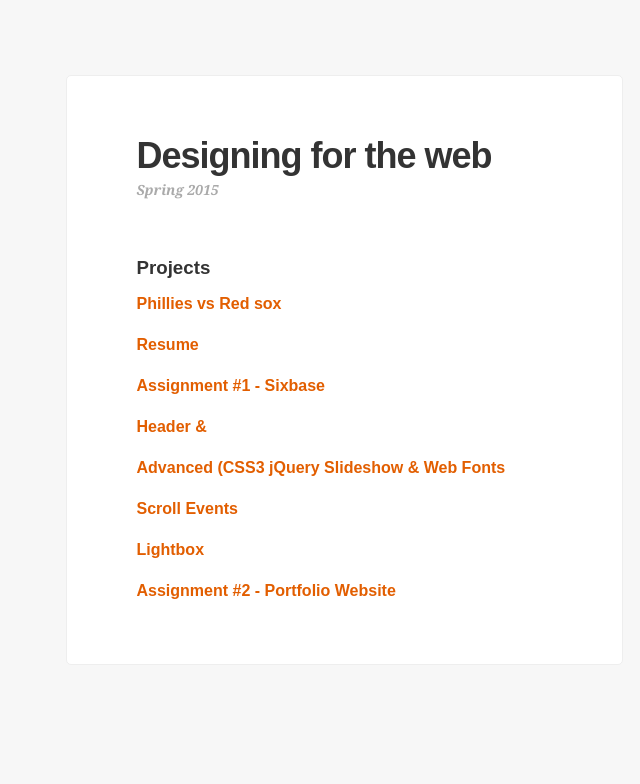
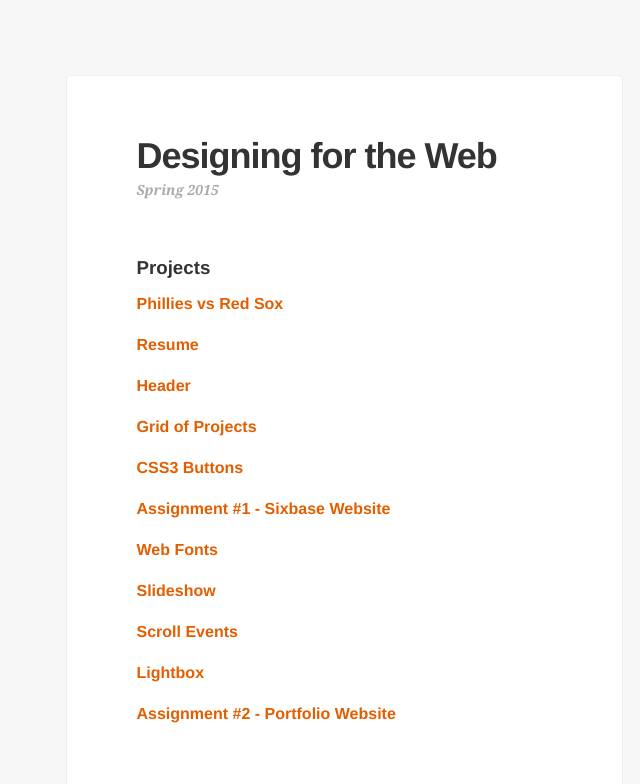
Before and after one commit to sebby1/sebby1.github.com, a plain HTML site: page index.html in a window 1280 px wide. Shown: the whole page, without its empty margins (296-936 px from the left). Drawn offline with Linux system fonts and the light colour scheme.

Commit message:
changes to index and readme

```diff
--- a/index.html
+++ b/index.html
@@ -1,12 +1,10 @@
-<!doctype html>
-<html>
-	<head>
-		<title>Designing for the web | Spring 2015</title>
+<html><head>
+    <title>Designing for the Web | Spring 2015</title>
 
-		<style type='text/css'>
+    <style type="text/css">
       body {
         background: #f7f7f7;
-				font-family: 'Helvitica', Arial, sans-serif;
+        font-family: 'Helvetica', Arial, sans-serif;
         color: #333333;
         font-size: 16px;
         line-height: 1.0;
@@ -14,7 +12,7 @@
       }
 
       a,
-			a:active
+      a:active,
       a:visited {
         text-decoration: none;
         color: #e25e00;
@@ -22,9 +20,7 @@
 
       a:hover {
         opacity: .5;
-
       }
-
 
       div {
         margin: 75px auto;
@@ -55,12 +51,10 @@
         list-style-type: none;
         padding: 0;
         margin: 0;
-
       }
 
       li {
         padding-bottom: 25px;
-
       }
 
 
@@ -69,22 +63,24 @@
 
   <body>
     <div>
-			<h1>Designing for the web</h1>
+      <h1>Designing for the Web</h1>
       <h2>Spring 2015</h2>
 
       <ul>
         <h3>Projects</h3>
-				<li><a href='/phillies'>Phillies vs Red sox</a></li>
-				<li><a href='/resume'>Resume</a></li>
-				<li><a href='/assignment1'>Assignment #1 - Sixbase</a></li>
-				<li><a href='/header'>Header &amp; </a></li>
-				<li><a href='/advanced'>Advanced (CSS3 jQuery Slideshow &amp; Web Fonts</a></li>
-				<li><a href='/scrollit'>Scroll Events</a></li>
-				<li><a href='/lightbox'>Lightbox</a></li>
-				<li><a href='/assignment2'>Assignment #2 - Portfolio Website</a></li>
+        <li><a href="/phillies">Phillies vs Red Sox</a></li>
+        <li><a href="/resume">Resume</a></li>
+        <li><a href="/header">Header</a></li>
+        <li><a href="/grid">Grid of Projects</a></li>
+        <li><a href="/css3-button">CSS3 Buttons</a></li>
+        <li><a href="/assignment1">Assignment #1 - Sixbase Website</a></li>
+        <li><a href="/web-fonts">Web Fonts</a></li>
+        <li><a href="/slideshow">Slideshow</a></li>
+        <li><a href="/scrolling">Scroll Events</a></li>
+        <li><a href="/lightbox">Lightbox</a></li>
+        <li><a href="/assignment2">Assignment #2 - Portfolio Website</a></li>
       </ul>
+    </div>
 
 
-		</div>
-	</body>
-</html>
+</body></html>
```
Also changed, not shown: 1 other file. Lines whose indentation alone changed are shown as unchanged.
